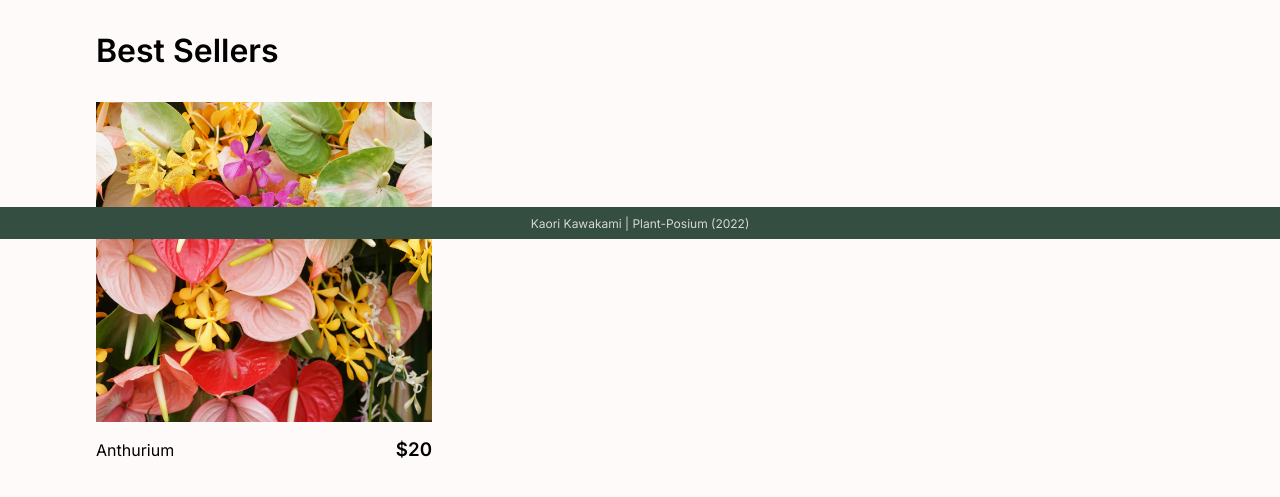
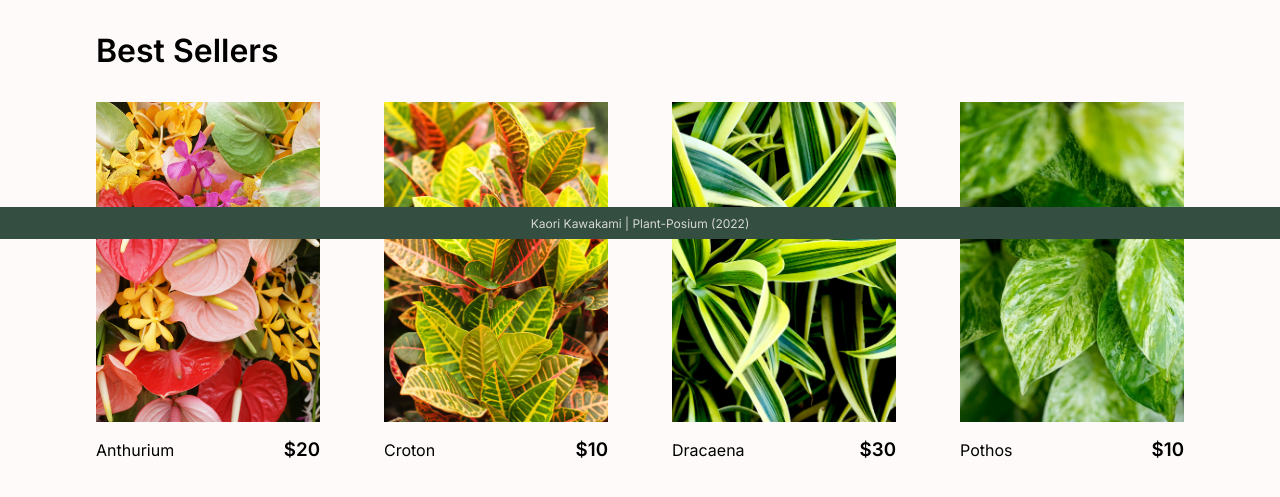
Before and after one commit to kkawakami08/shopping-cart, a React (Create React App) app: page / in a window 1280 px wide. Shown: the part 561-1058 px from the top of the page. Built offline with nearby package versions, Linux system fonts and the light colour scheme.

Commit message:
bestsellercards component functionality

```diff
--- a/package.json
+++ b/package.json
@@ -10,6 +10,7 @@
     "react-dom": "^18.2.0",
     "react-router-dom": "^6.4.2",
     "react-scripts": "5.0.1",
+    "uniqid": "^5.4.0",
     "web-vitals": "^2.1.4"
   },
   "scripts": {
--- a/src/components/BestSellerCards.js
+++ b/src/components/BestSellerCards.js
@@ -1,19 +1,46 @@
-import React, {useState} from 'react'
+import React from 'react'
 import anthurium from '../images/products/anthurium-img.jpg'
+import croton from '../images/products/croton-img.jpg'
+import dracaena from '../images/products/dracaena-img.jpg'
+import pothos from '../images/products/pothos-img.jpg'
+import uniqid from 'uniqid'
 
 export default function BestSellerCards() {
   const bestProducts = [{
     title: "Anthurium",
     imgSrc: anthurium,
     price: "$20",
+    id: uniqid()
+  },{
+    title: "Croton",
+    imgSrc: croton,
+    price: "$10",
+    id: uniqid()
+  },{
+    title: "Dracaena",
+    imgSrc: dracaena,
+    price: "$30",
+    id: uniqid()
+  },{
+    title: "Pothos",
+    imgSrc: pothos,
+    price: "$10",
+    id: uniqid()
   }]
-  return (
-    <div className="card">
-      <img src={bestProducts[0].imgSrc} alt={`${bestProducts[0].title}`} />
+
+  const bestProductsList = bestProducts.map((product) =>
+    <div className="card" key={product.id}>
+      <img src={product.imgSrc} alt={`${product.title}`} />
       <div className="product-des">
-        <p>{bestProducts[0].title}</p>
-        <h3>{bestProducts[0].price}</h3>
+        <p>{product.title}</p>
+        <h3>{product.price}</h3>
       </div>
    </div>
+  );
+
+  return (
+    <>
+    {bestProductsList}
+    </>
   )
 }
```
Also changed, not shown: 1 other file (tests, documents, lock files or other folders).
